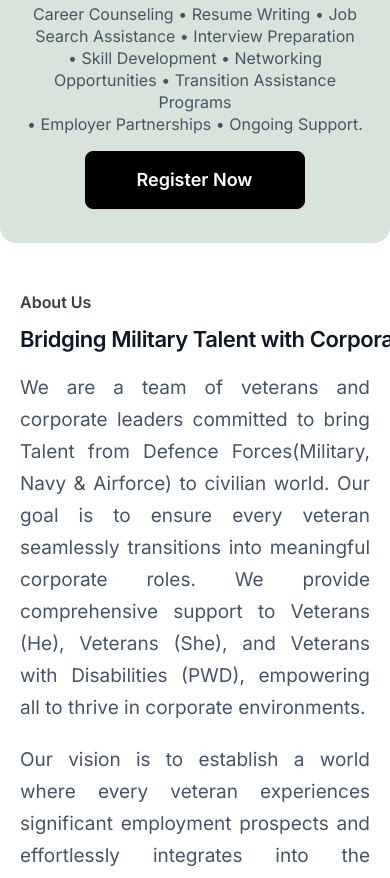
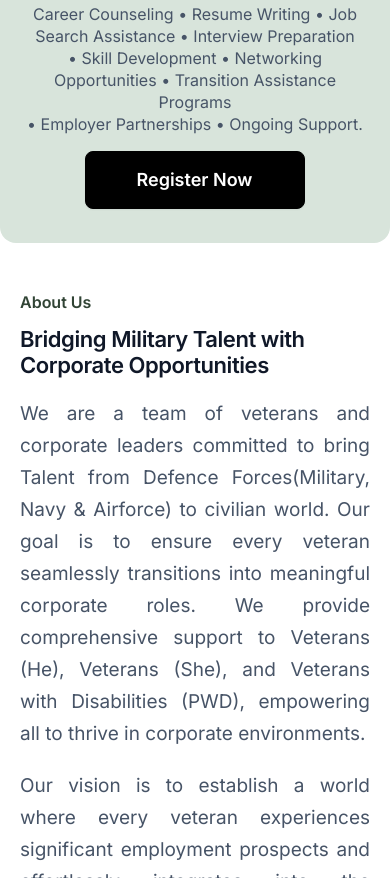
Before and after one commit to VeteranHiringServices/vetaranHiring, a website built with Parcel: page index.html in a window 390 px wide. Shown: the part 1122-2000 px from the top of the page. Built offline with nearby package versions, Linux system fonts and the light colour scheme; files whose address does not match are found by name.

Commit message:
Add files via upload

```diff
--- a/index.css
+++ b/index.css
@@ -2542,6 +2542,21 @@
       flex-shrink: 0;
       max-width: 100%;
   }
+
+
+    .heading-and-subheading {
+        width: 963px;
+        display: flex;
+        flex-direction: column;
+        align-items: flex-start;
+        justify-content: flex-start;
+        gap: var(--gap-xs);
+        flex-shrink: 0;
+        max-width: 100%;
+    }
+
+
+
   .canbenamedaccordingtotheirrole1 {
     align-self: stretch;
     display: flex;
--- a/index.html
+++ b/index.html
@@ -165,7 +165,7 @@
           </div>
           <div class="hero-header-section-inner">
             <div class="heading-parent">
-              <h1 class="heading6">Empowering Veterans & Elevating Companies</h1>
+              <h1 class="heading6">Empowering Veterans   &nbsp; &nbsp; Elevating Companies</h1>
               <div class="supporting-text13">
                 <p class="uniting-excellence-transformi">
                   Uniting Excellence, Transforming Futures
@@ -904,7 +904,7 @@
 
                                   </p>
                                   <p> <li>Technical (mid to senior management) : Telecommunications and Signalling, Electronics, Mechatronics, Electrical, Civil engineering, Engineering</li>
-                                    <li>Non Technical (mid to senior management) : Sales, Operations,Warehouse/Logistics, Supply Chain, Maintenance Management, Procurement, Transport, Finance, Human Resources</li>
+                                    <li>Non Technical (mid to senior management):Sales, Operations,Warehouse/Logistics, Supply Chain, Maintenance Management, Procurement, Transport, Finance, Human Resources</li>
                                      <li>Strategic: Executives, Board members, CXOs
                                      Their expertise could be employed in various Industries like, Retail, IT, ITES, Manufacturing, Automobile, FMCG, Defence products, Aviation, BFSI, Shipping, Healthcare, Education & Training, Infrastructure, Pharma, etc
                                      Volume hiring for special projects for clients across entry to senior levels.</li></p>
--- a/mobile.css
+++ b/mobile.css
@@ -1577,6 +1577,7 @@
 .content24 {
   flex-direction: row;
   flex-wrap: wrap;
+
   align-items: flex-start;
   gap: var(--gap-5xs);
 }
@@ -1793,7 +1794,8 @@
 .container7 {
   align-items: flex-start;
   padding: 0 var(--padding-base);
-  text-align: left;
+  text-align: justify;
+  word-spacing:-2px;
   font-size: var(--text-lg-medium-size);
 }
 .faq-section {
```
